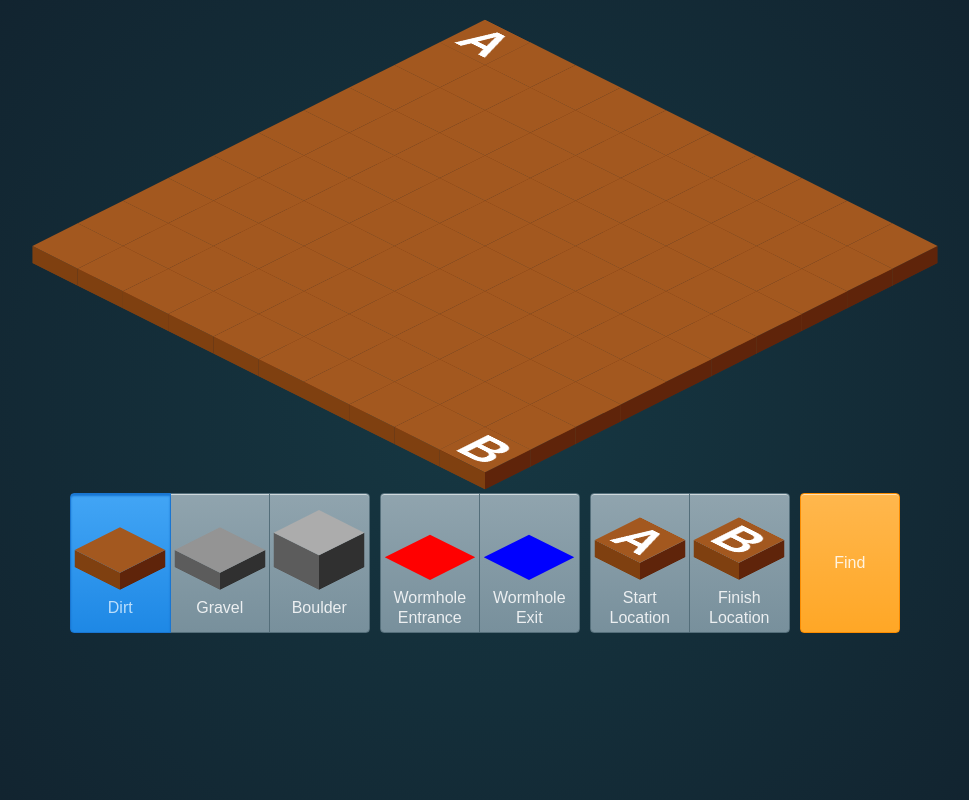
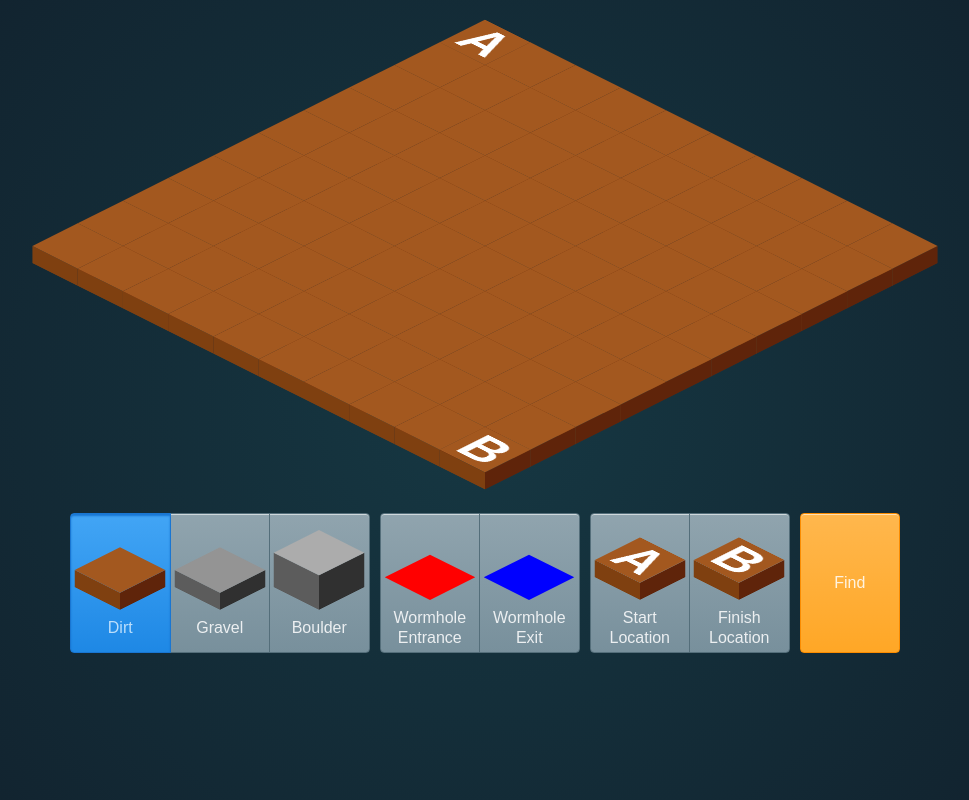
Before and after one commit to borodean/demo-pathfinder, a React (Create React App) app: page / in a window 1280 px wide. Shown: the whole page, without its empty margins (155-1124 px from the left). Built offline with nearby package versions, Linux system fonts and the light colour scheme.

Commit message:
Readjust the main elements positioning

```diff
--- a/public/index.html
+++ b/public/index.html
@@ -3,7 +3,7 @@
   <head>
     <meta charset="utf-8" />
     <link rel="icon" href="%PUBLIC_URL%/favicon.ico" />
-    <meta name="viewport" content="width=device-width, initial-scale=1" />
+    <meta name="viewport" content="width=1000, initial-scale=1" />
     <meta name="theme-color" content="#000000" />
     <meta
       name="description"
--- a/src/components/Palette/styles.tsx
+++ b/src/components/Palette/styles.tsx
@@ -94,7 +94,7 @@
 
 export const Palette = styled.div`
   display: flex;
-  margin: auto;
+  margin: 20px auto 0;
   width: fit-content;
 `;
 
```
